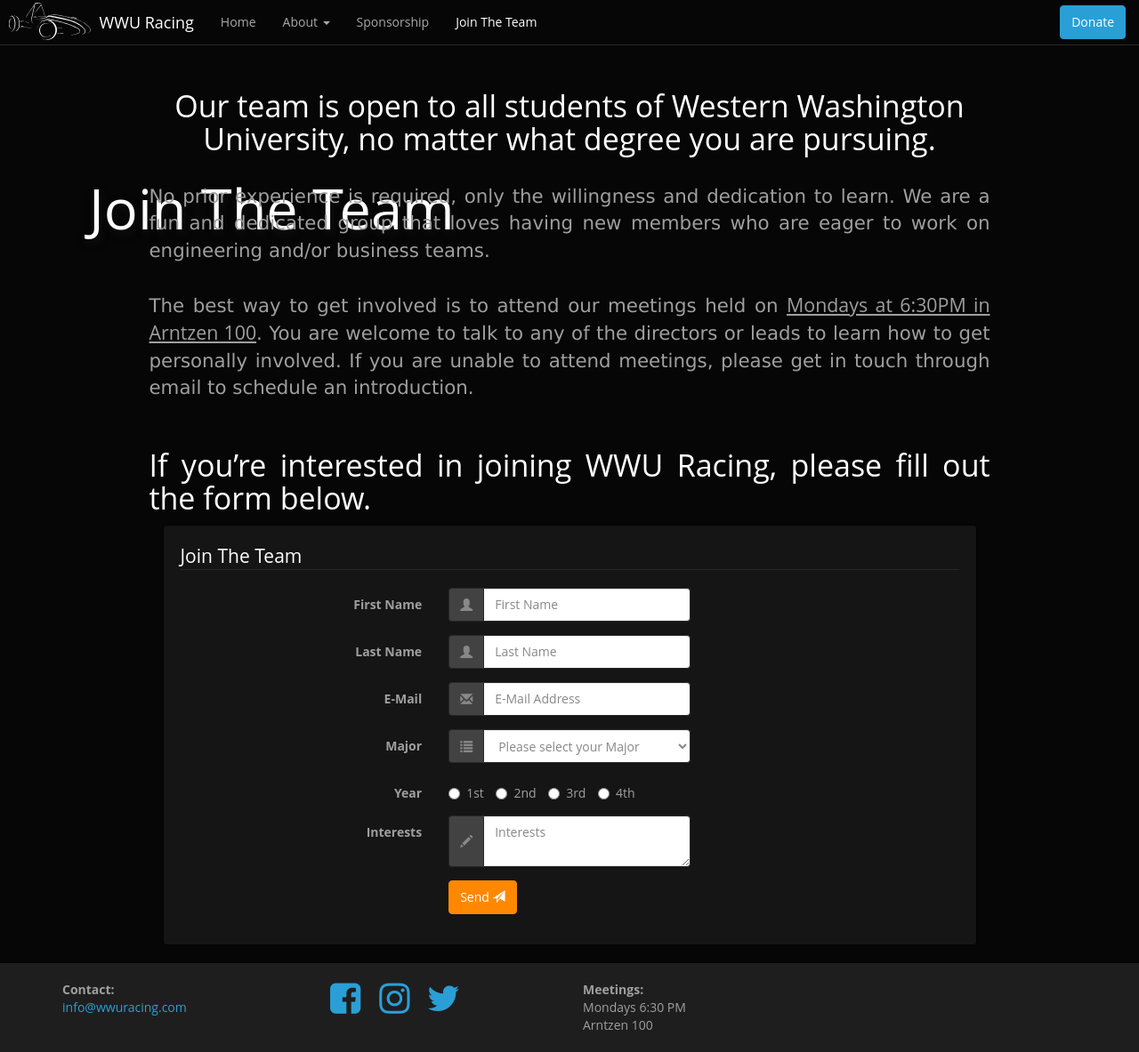
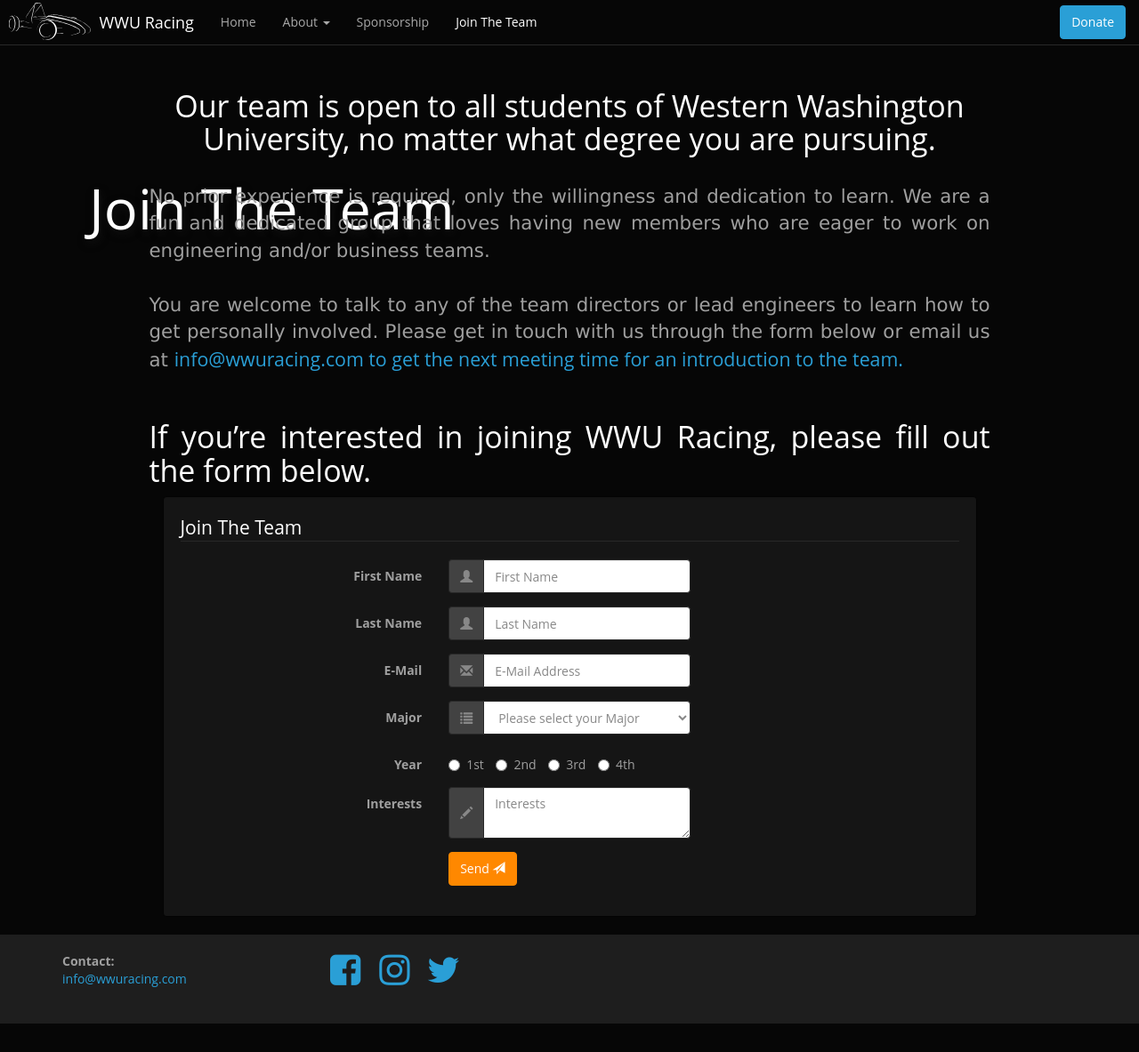
Before and after one commit to meredith206/wwuracingtest, a Jekyll site: the page built from join.html, in a window 1280 px wide. Shown: the whole page at 89% size. Built offline with Jekyll 4.4.1, drawn with Linux system fonts in a browser that asks for light colours; some web fonts are replaced; after the commit the page ends 1151 px from its top, so only the background shows below that.

Commit message:
made some changes

```diff
--- a/_data/roster.yml
+++ b/_data/roster.yml
@@ -1,8 +1,9 @@
 - heading: Project Manager
   members:
-    - name: Harley Kyger
+    - name: Austin Mellinger
       title: Project Manager
-      major: Industrial Technology, Vehicle Design
+      linkedin: http://www.linkedin.com/in/austinmellinger/
+      major: Manufacturing Engineering
 
 - heading: Directors
   members:
--- a/_includes/footer.html
+++ b/_includes/footer.html
@@ -12,13 +12,6 @@
           <a href="https://www.instagram.com/wwuracing/" target="_blank"><i class="fa fa-fw fa-instagram" style="font-size:40px"></i></a>
           <a href="https://twitter.com/wwuracing" target="_blank"><i class="fa fa-fw fa-twitter" style="font-size:40px"></i></a>
       </div>
-      <div class="col-xs-12 col-sm-6 col-md-4">
-        <address>
-          <strong>Meetings:</strong><br>
-          Mondays 6:30 PM<br>
-          Arntzen 100
-        </address>
-      </div>
     </div>
   </div>
 </footer>
--- a/join.html
+++ b/join.html
@@ -12,7 +12,7 @@ order: 4
   No prior experience is required, only the willingness and dedication to learn. We are a fun and dedicated group that loves having new members who are eager to work on engineering and/or business teams.
 <br>
 <br>
-  The best way to get involved is to attend our meetings held on <strong><u>Mondays at 6:30PM in Arntzen 100</u></strong>. You are welcome to talk to any of the directors or leads to learn how to get personally involved. If you are unable to attend meetings, please get in touch through email to schedule an introduction.
+  You are welcome to talk to any of the team directors or lead engineers to learn how to get personally involved. Please get in touch with us through the form below or email us at <a href="mailto:info@wwuracing.com">info@wwuracing.com to get the next meeting time for an introduction to the team.</a>
 </p>
 
 <h3>
```
